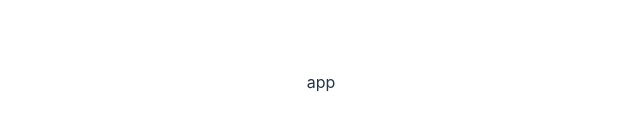
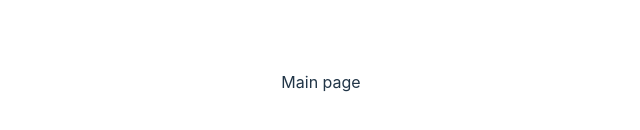
Before and after one commit to DamianoMaugeri/boolean-trip, a React (Vite) app: page / in a window 1280 px wide. Shown: the part 318-448 px from the top of the page, without its empty margins (319-959 px from the left). Built offline with nearby package versions, Linux system fonts and the light colour scheme.

Commit message:
[add] pagination

```diff
--- a/src/App.jsx
+++ b/src/App.jsx
@@ -2,15 +2,23 @@ import { useState } from 'react'
 import reactLogo from './assets/react.svg'
 import viteLogo from '/vite.svg'
 import './App.css'
+import { BrowserRouter, Route, Routes } from 'react-router-dom'
+import MainPage from './pages/MainPage/MainPage'
+import ShowPage from './pages/ShowPage/ShowPage'
 
 function App() {
-  const [count, setCount] = useState(0)
 
   return (
     <>
-      <div>
-        app
-      </div>
+      <BrowserRouter>
+        <Routes>
+          <Route>
+            <Route index element={<MainPage />} />
+            <Route path='/tavel/:id' element={<ShowPage />} />
+          </Route>
+        </Routes>
+      </BrowserRouter>
+
     </>
   )
 }
--- /dev/null
+++ b/src/contex/GlobalContex.js
@@ -0,0 +1,5 @@
+import { createContext } from "react";
+
+const GlobalContex = createContext()
+
+export default GlobalContex
--- /dev/null
+++ b/src/pages/MainPage/MainPage.jsx
@@ -0,0 +1,6 @@
+export default function MainPage() {
+
+    return (
+        <div>Main page</div>
+    )
+}
--- /dev/null
+++ b/src/pages/ShowPage/ShowPage.jsx
@@ -0,0 +1,5 @@
+export default function ShowPage() {
+    return (
+        <div> show page</div>
+    )
+}
```
Also changed, not shown: src/components/TravelList.jsx (added).
